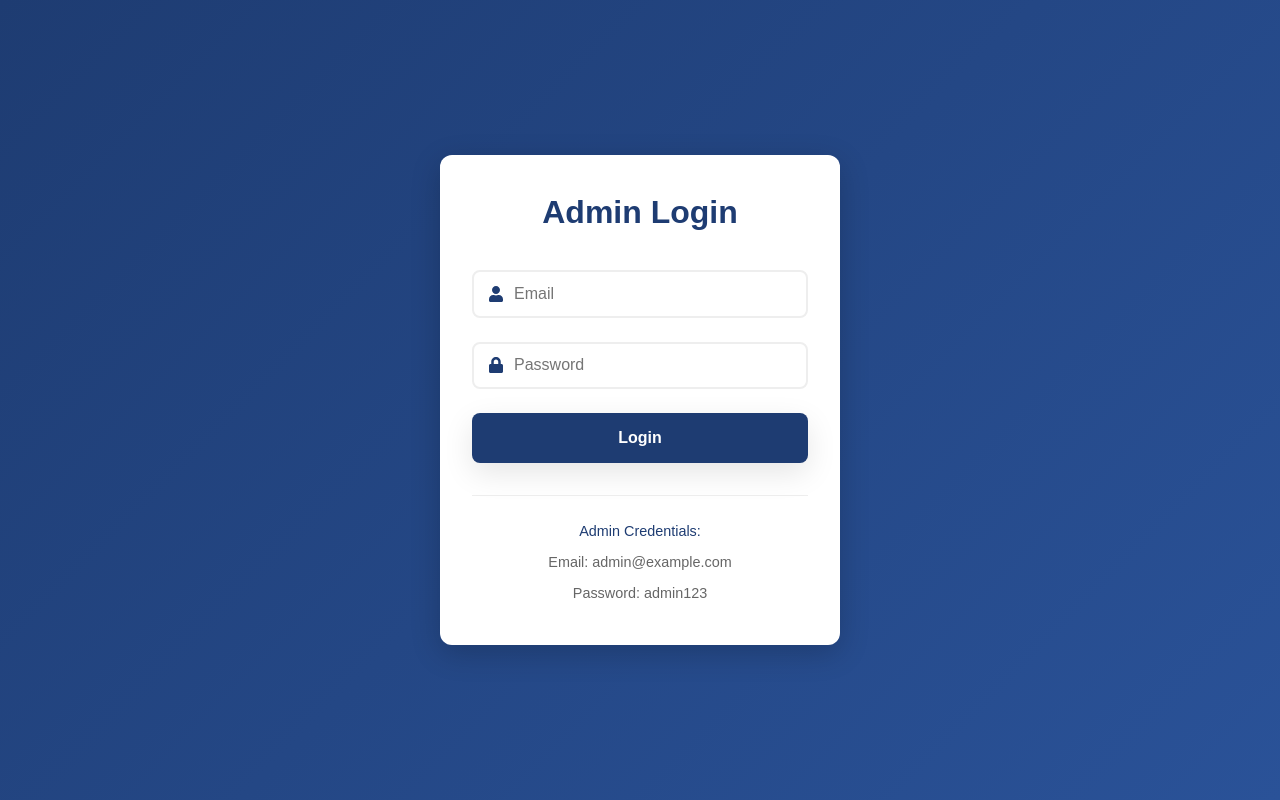
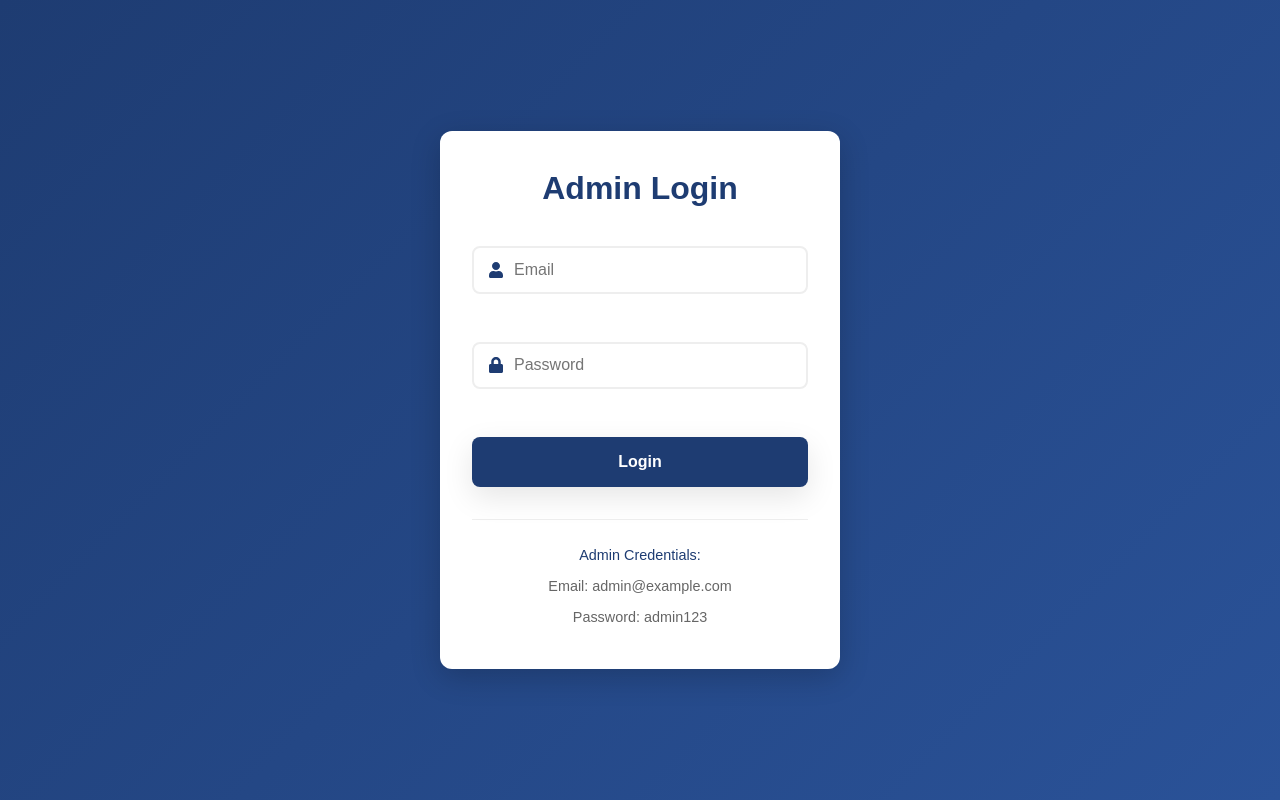
Before and after one commit to Bhusaresuraj/updatedeventmanager1, a Next.js app: page /admin/login in a window 1280 px wide. Built offline with nearby package versions, Linux system fonts and the light colour scheme; no server answers.

Commit message:
Updation

```diff
--- a/src/styles/AdminLogin.module.css
+++ b/src/styles/AdminLogin.module.css
@@ -5,6 +5,8 @@
   justify-content: center;
   background: linear-gradient(135deg, #1e3c72 0%, #2a5298 100%);
   padding: 1rem;
+  -webkit-font-smoothing: antialiased;
+  -moz-osx-font-smoothing: grayscale;
 }
 
 .loginCard {
@@ -14,6 +16,8 @@
   box-shadow: 0 8px 30px rgba(0,0,0,0.2);
   width: 100%;
   max-width: 400px;
+  -webkit-transform: translateZ(0);
+  transform: translateZ(0);
 }
 
 .loginCard h1 {
@@ -30,6 +34,7 @@
 
 .inputGroup {
   position: relative;
+  margin-bottom: 1.5rem;
 }
 
 .inputIcon {
@@ -47,6 +52,8 @@
   border: 2px solid #eee;
   border-radius: 8px;
   font-size: 1rem;
+  -webkit-appearance: none;
+  appearance: none;
   transition: all 0.3s ease;
 }
 
@@ -57,19 +64,37 @@
 }
 
 .loginButton {
+  width: 100%;
+  padding: 1rem;
   background: #1e3c72;
   color: white;
   border: none;
-  padding: 1rem;
   border-radius: 8px;
   font-size: 1rem;
   cursor: pointer;
+  -webkit-appearance: none;
+  appearance: none;
   transition: all 0.3s ease;
 }
 
-.loginButton:hover {
-  background: #2a5298;
-  transform: translateY(-2px);
+/* Add hover effects only for non-touch devices */
+@media (hover: hover) {
+  .loginButton:hover {
+    background: #2a5298;
+    transform: translateY(-2px);
+  }
+}
+
+/* Mobile Safari specific fixes */
+@supports (-webkit-touch-callout: none) {
+  .loginContainer {
+    min-height: -webkit-fill-available;
+  }
+
+  .inputGroup input,
+  .loginButton {
+    font-size: 16px; /* Prevent zoom on focus in iOS */
+  }
 }
 
 .hint {
```
Also changed, not shown: src/components/Navbar.js (+9 -1 lines), src/styles/Home.module.css (+15 -0 lines), src/styles/Navbar.module.css (+12 -0 lines).
